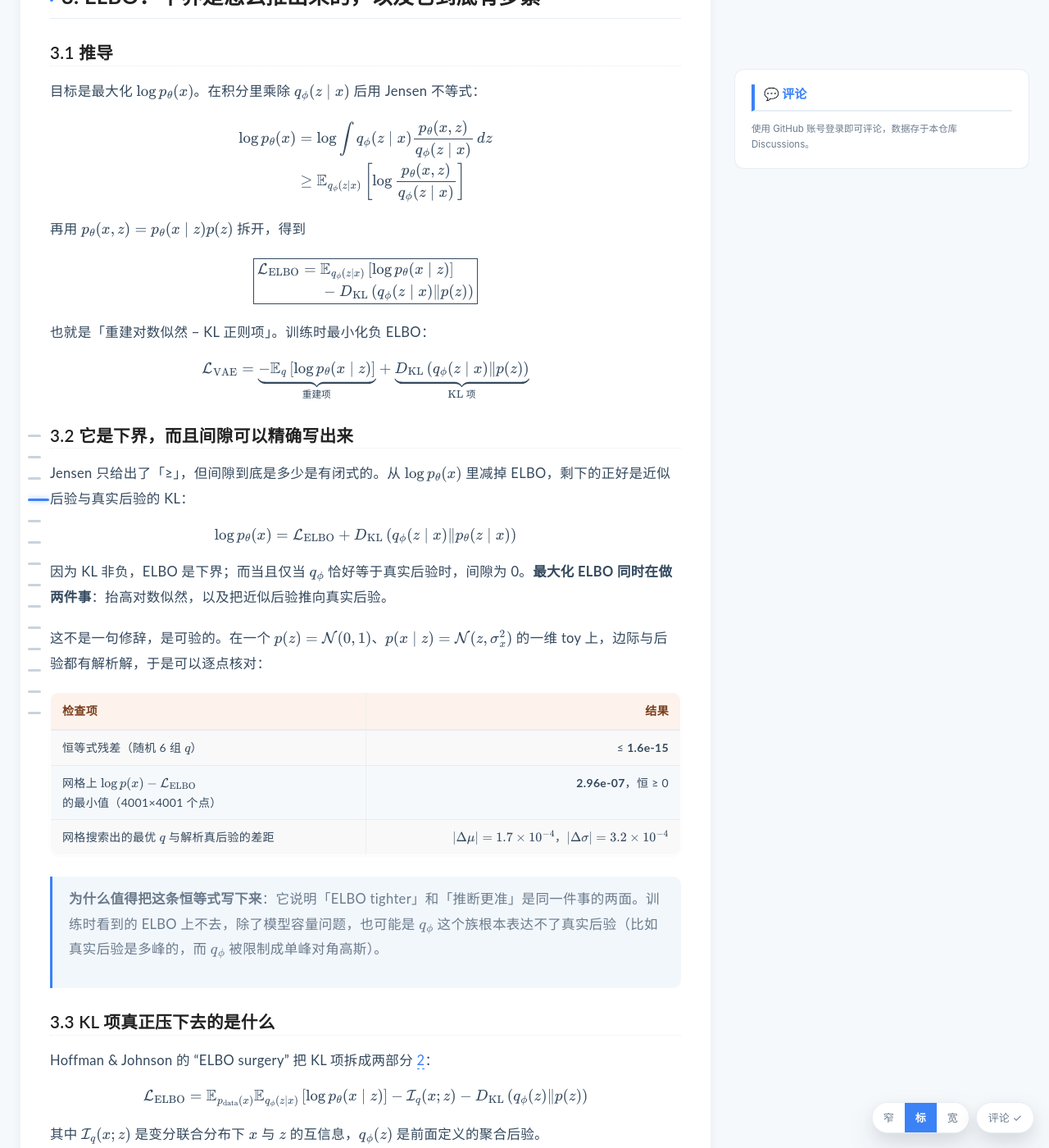
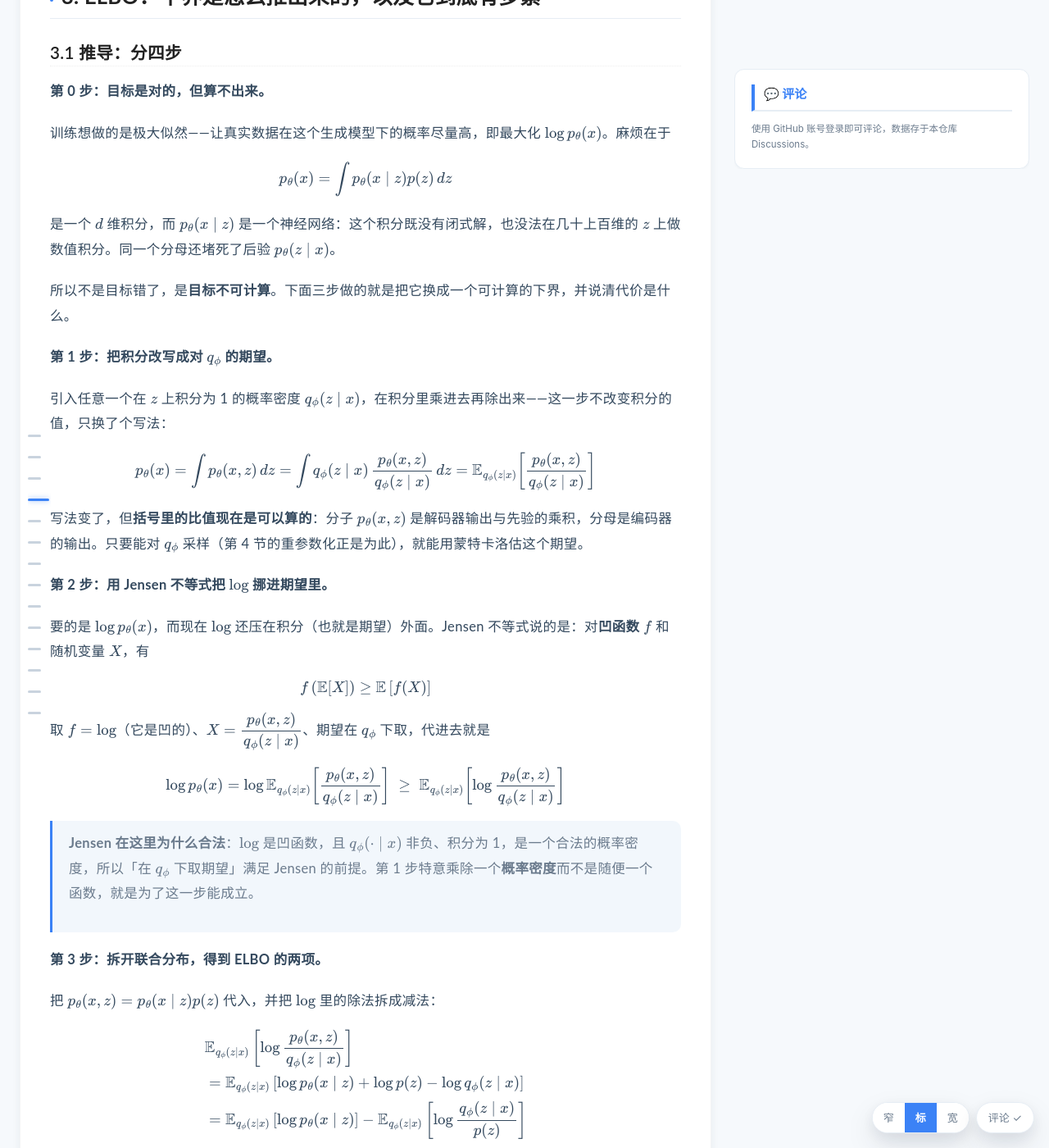
Before and after one commit to lrypcy/lrypcy.github.io, a Jekyll site: the page built from _posts/2026-10-13-vae-01-elbo-reparameterization-latent-space.md, in a window 1280 px wide and 1400 px high, scrolled down 4153 px. Shown: the whole window at 82% size. Built offline with Jekyll 4.4.1, drawn with Linux system fonts in a browser that asks for light colours; comment, search, counter and statistics services are not loaded; some of the changed text lies outside the part shown.

Commit message:
vae-01: ELBO 推导拆成四步重写，补「间隙」示意图
读者反馈 3.1 跳步看不懂。改成 0→4 步：目标为什么算不出来 → 乘除 q 把积分写成
期望（并说明这一步不改变值）→ Jensen 不等式的具体形式与适用条件（log 凹 + q 是
合法密度）→ 拆联合分布得两项 → 间隙恒等式与两个推论。
新增第三张内联 SVG：ELBO / log p(x) / KL 间隙的柱状示意（q* = 真后验时间隙为 0）。
3.2 改成纯粹的数值核对，标题改为「下界有多紧：一个能算出真值的 toy」。

```diff
--- a/_posts/2026-10-13-vae-01-elbo-reparameterization-latent-space.md
+++ b/_posts/2026-10-13-vae-01-elbo-reparameterization-latent-space.md
@@ -117,24 +117,82 @@ $$
 
 ## 3. ELBO：下界是怎么推出来的，以及它到底有多紧
 
-### 3.1 推导
+### 3.1 推导：分四步
 
-目标是最大化 $$\log p_\theta(x)$$。在积分里乘除 $$q_\phi(z\mid x)$$ 后用 Jensen 不等式：
+**第 0 步：目标是对的，但算不出来。**
+
+训练想做的是极大似然——让真实数据在这个生成模型下的概率尽量高，即最大化 $$\log p_\theta(x)$$。麻烦在于
+
+$$
+p_\theta(x)=\int p_\theta(x\mid z)p(z)\,dz
+$$
+
+是一个 $$d$$ 维积分，而 $$p_\theta(x\mid z)$$ 是一个神经网络：这个积分既没有闭式解，也没法在几十上百维的 $$z$$ 上做数值积分。同一个分母还堵死了后验 $$p_\theta(z\mid x)$$。
+
+所以不是目标错了，是**目标不可计算**。下面三步做的就是把它换成一个可计算的下界，并说清代价是什么。
+
+**第 1 步：把积分改写成对 $$q_\phi$$ 的期望。**
+
+引入任意一个在 $$z$$ 上积分为 1 的概率密度 $$q_\phi(z\mid x)$$，在积分里乘进去再除出来——这一步不改变积分的值，只换了个写法：
+
+$$
+p_\theta(x)=\int p_\theta(x,z)\,dz
+=\int q_\phi(z\mid x)\,
+\frac{p_\theta(x,z)}{q_\phi(z\mid x)}\,dz
+=\mathbb E_{q_\phi(z\mid x)}\!
+\left[
+\frac{p_\theta(x,z)}{q_\phi(z\mid x)}
+\right]
+$$
+
+写法变了，但**括号里的比值现在是可以算的**：分子 $$p_\theta(x,z)$$ 是解码器输出与先验的乘积，分母是编码器的输出。只要能对 $$q_\phi$$ 采样（第 4 节的重参数化正是为此），就能用蒙特卡洛估这个期望。
+
+**第 2 步：用 Jensen 不等式把 $$\log$$ 挪进期望里。**
+
+要的是 $$\log p_\theta(x)$$，而现在 $$\log$$ 还压在积分（也就是期望）外面。Jensen 不等式说的是：对**凹函数** $$f$$ 和随机变量 $$X$$，有
+
+$$
+f\left(\mathbb E[X]\right)\geq \mathbb E\left[f(X)\right]
+$$
+
+取 $$f=\log$$（它是凹的）、$$X=\dfrac{p_\theta(x,z)}{q_\phi(z\mid x)}$$、期望在 $$q_\phi$$ 下取，代进去就是
+
+$$
+\log p_\theta(x)
+=\log \mathbb E_{q_\phi(z\mid x)}\!
+\left[
+\frac{p_\theta(x,z)}{q_\phi(z\mid x)}
+\right]
+\;\geq\;
+\mathbb E_{q_\phi(z\mid x)}\!
+\left[
+\log\frac{p_\theta(x,z)}{q_\phi(z\mid x)}
+\right]
+$$
+
+> **Jensen 在这里为什么合法**：$$\log$$ 是凹函数，且 $$q_\phi(\cdot\mid x)$$ 非负、积分为 1，是一个合法的概率密度，所以「在 $$q_\phi$$ 下取期望」满足 Jensen 的前提。第 1 步特意乘除一个**概率密度**而不是随便一个函数，就是为了这一步能成立。
+
+**第 3 步：拆开联合分布，得到 ELBO 的两项。**
+
+把 $$p_\theta(x,z)=p_\theta(x\mid z)p(z)$$ 代入，并把 $$\log$$ 里的除法拆成减法：
 
 $$
 \begin{aligned}
-\log p_\theta(x)
-&=\log\int q_\phi(z\mid x)
-\frac{p_\theta(x,z)}{q_\phi(z\mid x)}\,dz\\
-&\geq
-\mathbb E_{q_\phi(z\mid x)}
+&\mathbb E_{q_\phi(z\mid x)}
 \left[
 \log\frac{p_\theta(x,z)}{q_\phi(z\mid x)}
-\right]
+\right]\\[2pt]
+&=\mathbb E_{q_\phi(z\mid x)}
+\left[
+\log p_\theta(x\mid z)+\log p(z)-\log q_\phi(z\mid x)
+\right]\\[2pt]
+&=\mathbb E_{q_\phi(z\mid x)}\left[\log p_\theta(x\mid z)\right]
+-\mathbb E_{q_\phi(z\mid x)}
+\left[\log\frac{q_\phi(z\mid x)}{p(z)}\right]
 \end{aligned}
 $$
 
-再用 $$p_\theta(x,z)=p_\theta(x\mid z)p(z)$$ 拆开，得到
+后一项正是 KL 散度的定义，于是
 
 $$
 \boxed{
@@ -148,7 +206,7 @@ $$
 }
 $$
 
-也就是「重建对数似然 − KL 正则项」。训练时最小化负 ELBO：
+也就是「重建对数似然 − KL 正则项」。它的两项各自都**只需要采样就能估**：第一项就是从 $$q_\phi$$ 采几个 $$z$$ 送进解码器算对数似然，第二项在高斯情形有闭式解（第 5 节）。训练时最小化负 ELBO：
 
 $$
 \mathcal L_{\mathrm{VAE}}
@@ -156,9 +214,9 @@ $$
 +\underbrace{D_{\mathrm{KL}}\left(q_\phi(z\mid x)\Vert p(z)\right)}_{\text{KL 项}}
 $$
 
-### 3.2 它是下界，而且间隙可以精确写出来
+**第 4 步：这个下界差了多少？正好是「近似后验 vs 真实后验」的 KL。**
 
-Jensen 只给出了「≥」，但间隙到底是多少是有闭式的。从 $$\log p_\theta(x)$$ 里减掉 ELBO，剩下的正好是近似后验与真实后验的 KL：
+Jensen 只给了「≥」，但间隙是有闭式的。从 $$\log p_\theta(x)$$ 里减掉 ELBO：
 
 $$
 \log p_\theta(x)=
@@ -167,9 +225,52 @@ $$
 \left(q_\phi(z\mid x)\Vert p_\theta(z\mid x)\right)
 $$
 
-因为 KL 非负，ELBO 是下界；而当且仅当 $$q_\phi$$ 恰好等于真实后验时，间隙为 0。**最大化 ELBO 同时在做两件事**：抬高对数似然，以及把近似后验推向真实后验。
+因为 KL 非负，ELBO 是下界；**当且仅当 $$q_\phi$$ 恰好等于真实后验时，间隙为 0**。这句话有两个直接推论：
 
-这不是一句修辞，是可验的。在一个 $$p(z)=\mathcal N(0,1)$$、$$p(x\mid z)=\mathcal N(z,\sigma_x^2)$$ 的一维 toy 上，边际与后验都有解析解，于是可以逐点核对：
+- ELBO 是**贴着天花板的**，不是松垮的界——只要 $$q_\phi$$ 的族足够表达真实后验，下界就能收紧。
+- **最大化 ELBO 同时在做两件事**：抬高 $$\log p_\theta(x)$$，以及把 $$q_\phi$$ 推向真实后验。这也是为什么 VAE 的编码器可以被当成一个「推断网络」。
+
+<svg xmlns="http://www.w3.org/2000/svg" viewBox="0 0 680 215" role="img" font-family="-apple-system,BlinkMacSystemFont,'Segoe UI',Helvetica,Arial,sans-serif">
+<rect x="0" y="0" width="680" height="215" fill="#ffffff"/>
+<line x1="50" y1="54" x2="650" y2="54" stroke="#9ca3af" stroke-width="1.6" stroke-dasharray="6 4"/>
+<text x="50" y="44" font-size="12.5" font-weight="600" fill="#111827">log pθ(x)（与 q 无关，是天花板）</text>
+<line x1="50" y1="168" x2="650" y2="168" stroke="#374151" stroke-width="1.4"/>
+<rect x="102.0" y="54" width="96" height="62" fill="#dc2626" opacity="0.13"/>
+<line x1="102.0" y1="116" x2="198.0" y2="116" stroke="#dc2626" stroke-width="1.2"/>
+<text x="208.0" y="89.0" font-size="11.5" fill="#dc2626">间隙</text>
+<rect x="102.0" y="116" width="96" height="52" fill="#2563eb" opacity="0.22" stroke="#2563eb" stroke-width="1.4"/>
+<text x="150" y="188" font-size="12" text-anchor="middle" fill="#111827">q₁</text>
+<text x="150" y="146.0" font-size="11.5" text-anchor="middle" fill="#2563eb">ELBO</text>
+<rect x="302.0" y="54" width="96" height="38" fill="#dc2626" opacity="0.13"/>
+<line x1="302.0" y1="92" x2="398.0" y2="92" stroke="#dc2626" stroke-width="1.2"/>
+<text x="408.0" y="77.0" font-size="11.5" fill="#dc2626">间隙</text>
+<rect x="302.0" y="92" width="96" height="76" fill="#2563eb" opacity="0.22" stroke="#2563eb" stroke-width="1.4"/>
+<text x="350" y="188" font-size="12" text-anchor="middle" fill="#111827">q₂</text>
+<text x="608.0" y="48" font-size="11.5" fill="#047857">间隙 = 0</text>
+<rect x="502.0" y="54" width="96" height="114" fill="#2563eb" opacity="0.22" stroke="#2563eb" stroke-width="1.4"/>
+<text x="550" y="188" font-size="12" text-anchor="middle" fill="#111827">q* = 真后验</text>
+<text x="50" y="212" font-size="11.5" fill="#4b5563">同一个 x：换不同的 q 只会抬高或压低 ELBO（蓝），天花板 log pθ(x) 不动；中间那截就是 D_KL(q||pθ(z|x))。</text>
+</svg>
+
+### 3.2 下界有多紧：一个能算出真值的 toy
+
+上一节的结论听起来仍然像修辞——$$\log p_\theta(x)$$ 本身算不出来，怎么知道下界贴不贴得住？选一个边际与后验都有闭式解的一维 toy 就能逐点核对。取
+
+$$
+p(z)=\mathcal N(0,1),\qquad
+p(x\mid z)=\mathcal N(z,\sigma_x^2)
+$$
+
+此时边际 $$p(x)=\mathcal N(0,\,1+\sigma_x^2)$$ 与真实后验
+
+$$
+p(z\mid x)=\mathcal N\!\left(
+\frac{x}{1+\sigma_x^2},\,
+\frac{\sigma_x^2}{1+\sigma_x^2}
+\right)
+$$
+
+都能直接算出真值，于是可以把「ELBO + 间隙 = $$\log p(x)$$」这个等式逐项验一遍：
 
 | 检查项 | 结果 |
 |---|---:|
```
